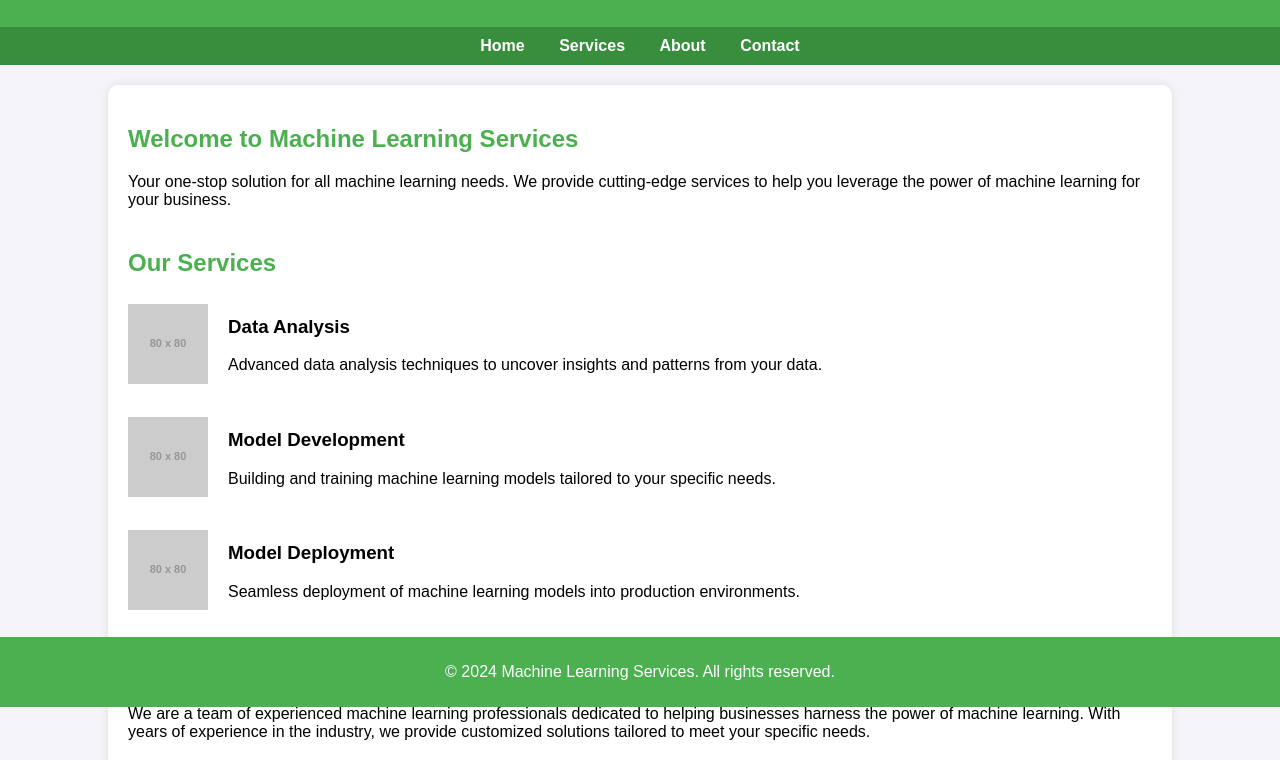
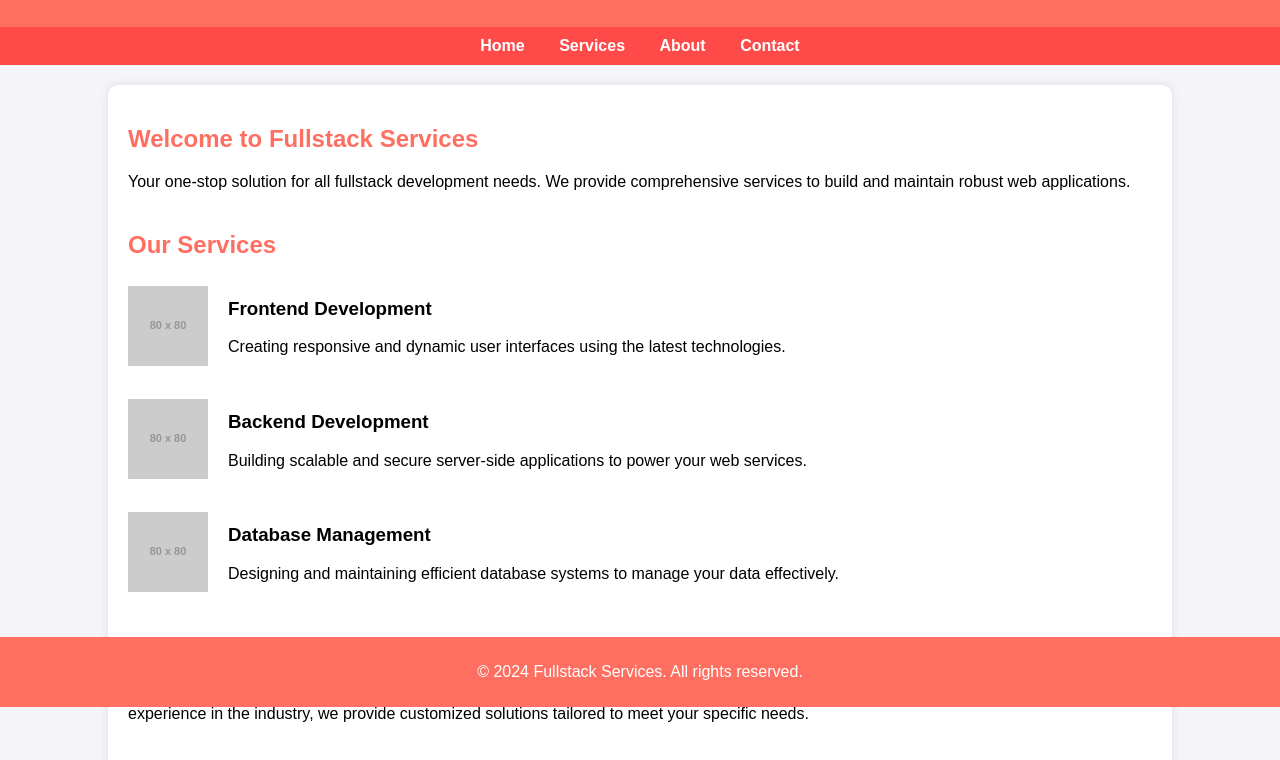
Before and after one commit to satyapadamati/docker_jenkins_project, a plain HTML site: page index.html in a window 1280 px wide. Shown: the part 93-853 px from the top of the page. Drawn offline with Linux system fonts and the light colour scheme; placeholder pictures from the web are drawn by us.

Commit message:
Update index.html

```diff
--- a/index.html
+++ b/index.html
@@ -3,7 +3,7 @@
 <head>
     <meta charset="UTF-8">
     <meta name="viewport" content="width=device-width, initial-scale=1.0">
-    <title>Machine Learning Services</title>
+    <title>Fullstack Services</title>
     <style>
         body {
             font-family: Arial, sans-serif;
@@ -13,7 +13,7 @@
         }
 
         header {
-            background-color: #4CAF50;
+            background-color: #ff6f61;
             color: #fff;
             padding: 20px 0;
             text-align: center;
@@ -21,7 +21,7 @@
 
         nav {
             text-align: center;
-            background-color: #388E3C;
+            background-color: #ff4a4a;
             padding: 10px 0;
         }
 
@@ -51,7 +51,7 @@
         }
 
         .section h2 {
-            color: #4CAF50;
+            color: #ff6f61;
             margin-bottom: 20px;
         }
 
@@ -71,7 +71,7 @@
         }
 
         footer {
-            background-color: #4CAF50;
+            background-color: #ff6f61;
             color: #fff;
             text-align: center;
             padding: 10px 0;
@@ -83,7 +83,7 @@
 </head>
 <body>
     <header>
-        <h1>Machine Learning Services</h1>
+        <h1>Fullstack Services</h1>
     </header>
     <nav>
         <a href="#home">Home</a>
@@ -93,52 +93,52 @@
     </nav>
     <div class="container">
         <section id="home" class="section">
-            <h2>Welcome to Machine Learning Services</h2>
-            <p>Your one-stop solution for all machine learning needs. We provide cutting-edge services to help you leverage the power of machine learning for your business.</p>
+            <h2>Welcome to Fullstack Services</h2>
+            <p>Your one-stop solution for all fullstack development needs. We provide comprehensive services to build and maintain robust web applications.</p>
         </section>
 
         <section id="services" class="section services">
             <h2>Our Services</h2>
             <div class="service-item">
-                <img src="https://via.placeholder.com/80" alt="Data Analysis">
+                <img src="https://via.placeholder.com/80" alt="Frontend Development">
                 <div>
-                    <h3>Data Analysis</h3>
-                    <p>Advanced data analysis techniques to uncover insights and patterns from your data.</p>
+                    <h3>Frontend Development</h3>
+                    <p>Creating responsive and dynamic user interfaces using the latest technologies.</p>
                 </div>
             </div>
             <div class="service-item">
-                <img src="https://via.placeholder.com/80" alt="Model Development">
+                <img src="https://via.placeholder.com/80" alt="Backend Development">
                 <div>
-                    <h3>Model Development</h3>
-                    <p>Building and training machine learning models tailored to your specific needs.</p>
+                    <h3>Backend Development</h3>
+                    <p>Building scalable and secure server-side applications to power your web services.</p>
                 </div>
             </div>
             <div class="service-item">
-                <img src="https://via.placeholder.com/80" alt="Deployment">
+                <img src="https://via.placeholder.com/80" alt="Database Management">
                 <div>
-                    <h3>Model Deployment</h3>
-                    <p>Seamless deployment of machine learning models into production environments.</p>
+                    <h3>Database Management</h3>
+                    <p>Designing and maintaining efficient database systems to manage your data effectively.</p>
                 </div>
             </div>
         </section>
 
         <section id="about" class="section">
             <h2>About Us</h2>
-            <p>We are a team of experienced machine learning professionals dedicated to helping businesses harness the power of machine learning. With years of experience in the industry, we provide customized solutions tailored to meet your specific needs.</p>
+            <p>We are a team of experienced fullstack developers dedicated to helping businesses build and maintain robust web applications. With years of experience in the industry, we provide customized solutions tailored to meet your specific needs.</p>
         </section>
 
         <section id="contact" class="section">
             <h2>Contact Us</h2>
             <p>If you have any questions or need our services, feel free to reach out to us:</p>
             <ul>
-                <li>Email: info@mlservices.com</li>
+                <li>Email: info@fullstackservices.com</li>
                 <li>Phone: +123-456-7890</li>
-                <li>Address: 123 ML Lane, Tech City, TC 12345</li>
+                <li>Address: 123 Fullstack Lane, Tech City, TC 12345</li>
             </ul>
         </section>
     </div>
     <footer>
-        <p>&copy; 2024 Machine Learning Services. All rights reserved.</p>
+        <p>&copy; 2024 Fullstack Services. All rights reserved.</p>
     </footer>
 </body>
 </html>
```
